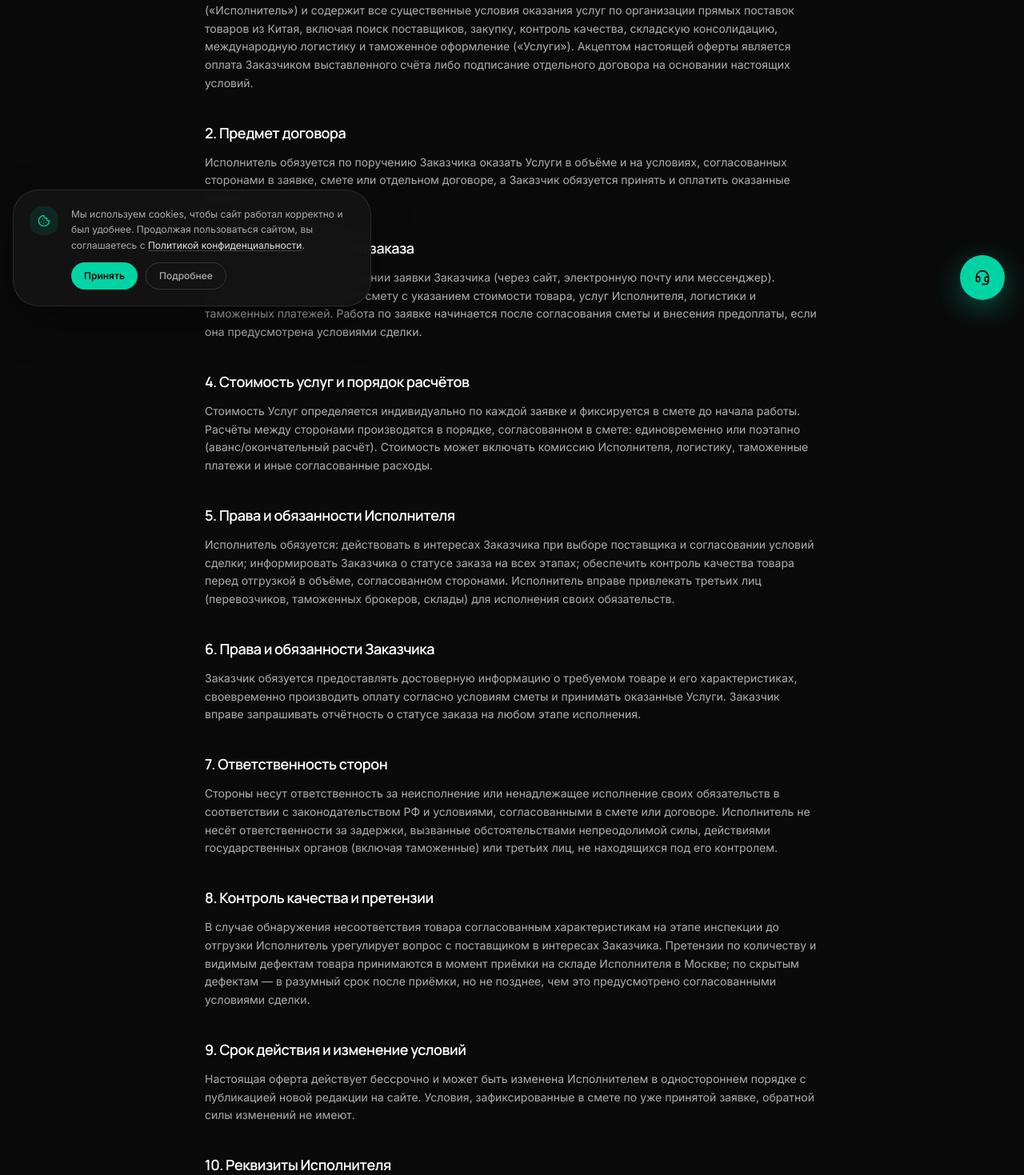
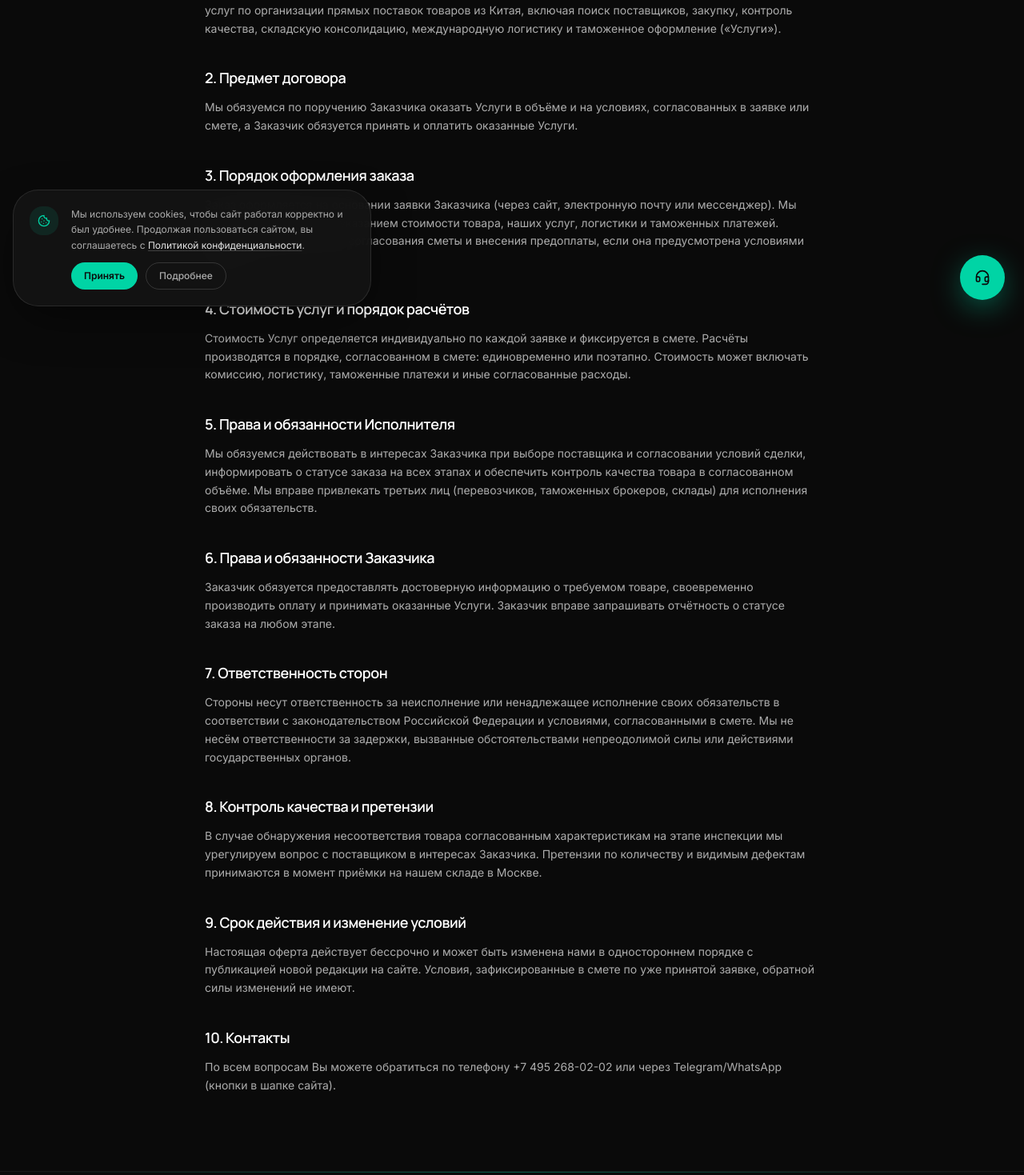
Before and after one commit to dmitryulyanovv/asiagate, a Next.js app: page /public-offer in a window 1280 px wide. Shown: the part 401-1870 px from the top of the page at 80% size. Built offline with nearby package versions, Linux system fonts and the light colour scheme.

Commit message:
Revise public offer details and contact information
Updated the public offer text to reflect the company name and clarify responsibilities. Changed the title of the last section to 'Контакты' and provided contact information.

```diff
--- a/app/public-offer/page.tsx
+++ b/app/public-offer/page.tsx
@@ -9,43 +9,43 @@ export const metadata: Metadata = {
 const SECTIONS = [
   {
     title: "1. Общие положения",
-    body: `Настоящий документ является публичной офертой [название юридического лица, ИНН, ОГРН] («Исполнитель») и содержит все существенные условия оказания услуг по организации прямых поставок товаров из Китая, включая поиск поставщиков, закупку, контроль качества, складскую консолидацию, международную логистику и таможенное оформление («Услуги»). Акцептом настоящей оферты является оплата Заказчиком выставленного счёта либо подписание отдельного договора на основании настоящих условий.`,
+    body: `Настоящий документ является публичной офертой Asia Gate и содержит все существенные условия оказания услуг по организации прямых поставок товаров из Китая, включая поиск поставщиков, закупку, контроль качества, складскую консолидацию, международную логистику и таможенное оформление («Услуги»).`,
   },
   {
     title: "2. Предмет договора",
-    body: `Исполнитель обязуется по поручению Заказчика оказать Услуги в объёме и на условиях, согласованных сторонами в заявке, смете или отдельном договоре, а Заказчик обязуется принять и оплатить оказанные Услуги.`,
+    body: `Мы обязуемся по поручению Заказчика оказать Услуги в объёме и на условиях, согласованных в заявке или смете, а Заказчик обязуется принять и оплатить оказанные Услуги.`,
   },
   {
     title: "3. Порядок оформления заказа",
-    body: `Заказ оформляется на основании заявки Заказчика (через сайт, электронную почту или мессенджер). Исполнитель предоставляет смету с указанием стоимости товара, услуг Исполнителя, логистики и таможенных платежей. Работа по заявке начинается после согласования сметы и внесения предоплаты, если она предусмотрена условиями сделки.`,
+    body: `Заказ оформляется на основании заявки Заказчика (через сайт, электронную почту или мессенджер). Мы предоставляем смету с указанием стоимости товара, наших услуг, логистики и таможенных платежей. Работа начинается после согласования сметы и внесения предоплаты, если она предусмотрена условиями сделки.`,
   },
   {
     title: "4. Стоимость услуг и порядок расчётов",
-    body: `Стоимость Услуг определяется индивидуально по каждой заявке и фиксируется в смете до начала работы. Расчёты между сторонами производятся в порядке, согласованном в смете: единовременно или поэтапно (аванс/окончательный расчёт). Стоимость может включать комиссию Исполнителя, логистику, таможенные платежи и иные согласованные расходы.`,
+    body: `Стоимость Услуг определяется индивидуально по каждой заявке и фиксируется в смете. Расчёты производятся в порядке, согласованном в смете: единовременно или поэтапно. Стоимость может включать комиссию, логистику, таможенные платежи и иные согласованные расходы.`,
   },
   {
     title: "5. Права и обязанности Исполнителя",
-    body: `Исполнитель обязуется: действовать в интересах Заказчика при выборе поставщика и согласовании условий сделки; информировать Заказчика о статусе заказа на всех этапах; обеспечить контроль качества товара перед отгрузкой в объёме, согласованном сторонами. Исполнитель вправе привлекать третьих лиц (перевозчиков, таможенных брокеров, склады) для исполнения своих обязательств.`,
+    body: `Мы обязуемся действовать в интересах Заказчика при выборе поставщика и согласовании условий сделки, информировать о статусе заказа на всех этапах и обеспечить контроль качества товара в согласованном объёме. Мы вправе привлекать третьих лиц (перевозчиков, таможенных брокеров, склады) для исполнения своих обязательств.`,
   },
   {
     title: "6. Права и обязанности Заказчика",
-    body: `Заказчик обязуется предоставлять достоверную информацию о требуемом товаре и его характеристиках, своевременно производить оплату согласно условиям сметы и принимать оказанные Услуги. Заказчик вправе запрашивать отчётность о статусе заказа на любом этапе исполнения.`,
+    body: `Заказчик обязуется предоставлять достоверную информацию о требуемом товаре, своевременно производить оплату и принимать оказанные Услуги. Заказчик вправе запрашивать отчётность о статусе заказа на любом этапе.`,
   },
   {
     title: "7. Ответственность сторон",
-    body: `Стороны несут ответственность за неисполнение или ненадлежащее исполнение своих обязательств в соответствии с законодательством РФ и условиями, согласованными в смете или договоре. Исполнитель не несёт ответственности за задержки, вызванные обстоятельствами непреодолимой силы, действиями государственных органов (включая таможенные) или третьих лиц, не находящихся под его контролем.`,
+    body: `Стороны несут ответственность за неисполнение или ненадлежащее исполнение своих обязательств в соответствии с законодательством Российской Федерации и условиями, согласованными в смете. Мы не несём ответственности за задержки, вызванные обстоятельствами непреодолимой силы или действиями государственных органов.`,
   },
   {
     title: "8. Контроль качества и претензии",
-    body: `В случае обнаружения несоответствия товара согласованным характеристикам на этапе инспекции до отгрузки Исполнитель урегулирует вопрос с поставщиком в интересах Заказчика. Претензии по количеству и видимым дефектам товара принимаются в момент приёмки на складе Исполнителя в Москве; по скрытым дефектам — в разумный срок после приёмки, но не позднее, чем это предусмотрено согласованными условиями сделки.`,
+    body: `В случае обнаружения несоответствия товара согласованным характеристикам на этапе инспекции мы урегулируем вопрос с поставщиком в интересах Заказчика. Претензии по количеству и видимым дефектам принимаются в момент приёмки на нашем складе в Москве.`,
   },
   {
     title: "9. Срок действия и изменение условий",
-    body: `Настоящая оферта действует бессрочно и может быть изменена Исполнителем в одностороннем порядке с публикацией новой редакции на сайте. Условия, зафиксированные в смете по уже принятой заявке, обратной силы изменений не имеют.`,
+    body: `Настоящая оферта действует бессрочно и может быть изменена нами в одностороннем порядке с публикацией новой редакции на сайте. Условия, зафиксированные в смете по уже принятой заявке, обратной силы изменений не имеют.`,
   },
   {
-    title: "10. Реквизиты Исполнителя",
-    body: `[Название юридического лица], ИНН [—], ОГРН [—], юридический адрес: Краснопресненская наб., 12, Москва. Телефон: +7 495 268-02-02. Email: info@asiagate.ru.`,
+    title: "10. Контакты",
+    body: `По всем вопросам Вы можете обратиться по телефону +7 495 268-02-02 или через Telegram/WhatsApp (кнопки в шапке сайта).`,
   },
 ];
 
```
